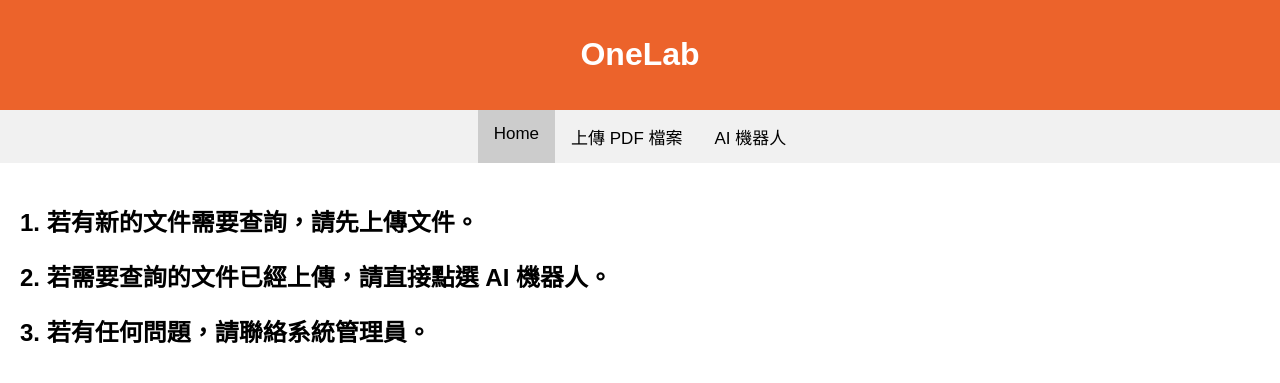
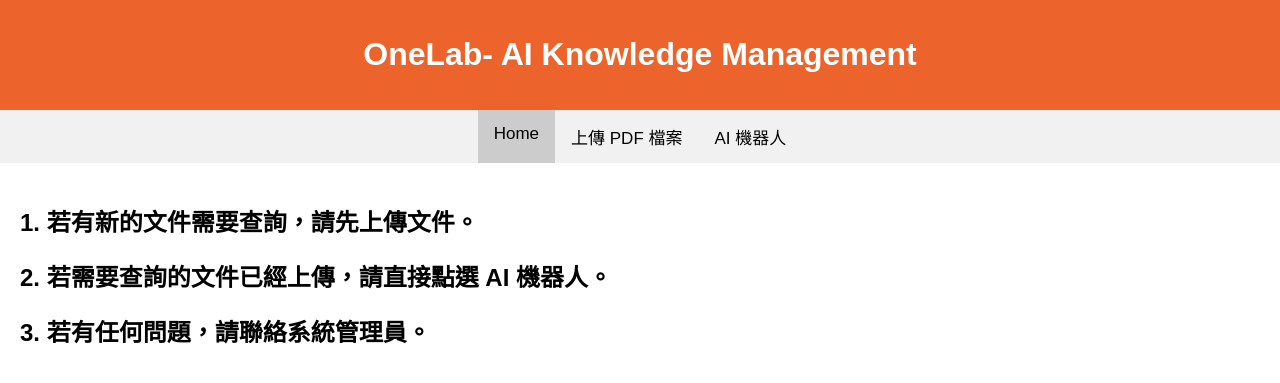
Before and after one commit to KuiMing/AI_KM, a FastAPI app: page / in a window 1280 px wide. Shown: the top 383 px of the page. Run offline with FastAPI, Linux system fonts and the light colour scheme.

Commit message:
chore: change banner

```diff
--- a/templates/chat_embed.html
+++ b/templates/chat_embed.html
@@ -52,7 +52,7 @@
 <body>
 
 <div class="banner">
-    <h1>OneLab</h1>
+    <h1>OneLab- AI Knowledge Management</h1>
 </div>
 
 <div class="tabs">
--- a/templates/index.html
+++ b/templates/index.html
@@ -46,7 +46,7 @@
 <body>
 
 <div class="banner">
-    <h1>OneLab</h1>
+    <h1>OneLab- AI Knowledge Management</h1>
 </div>
 
 <div class="tabs">
--- a/templates/upload.html
+++ b/templates/upload.html
@@ -85,7 +85,7 @@
 <body>
 
 <div class="banner">
-    <h1>OneLab</h1>
+    <h1>OneLab- AI Knowledge Management</h1>
 </div>
 
 <div class="tabs">
--- a/templates/upload_success.html
+++ b/templates/upload_success.html
@@ -51,7 +51,7 @@
 <body>
 
 <div class="banner">
-    <h1>OneLab</h1>
+    <h1>OneLab- AI Knowledge Management</h1>
 </div>
 
 <div class="tabs">
```
